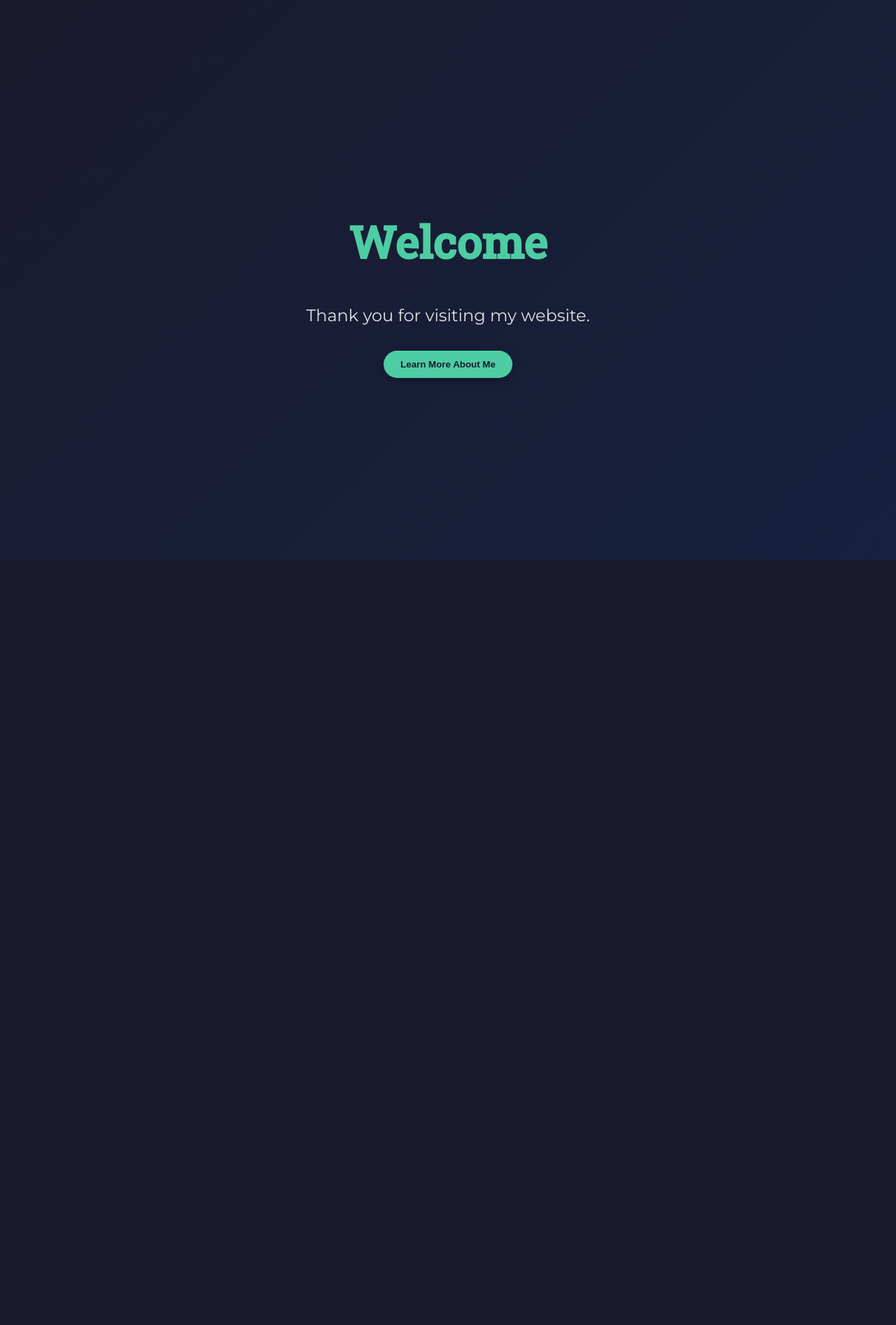
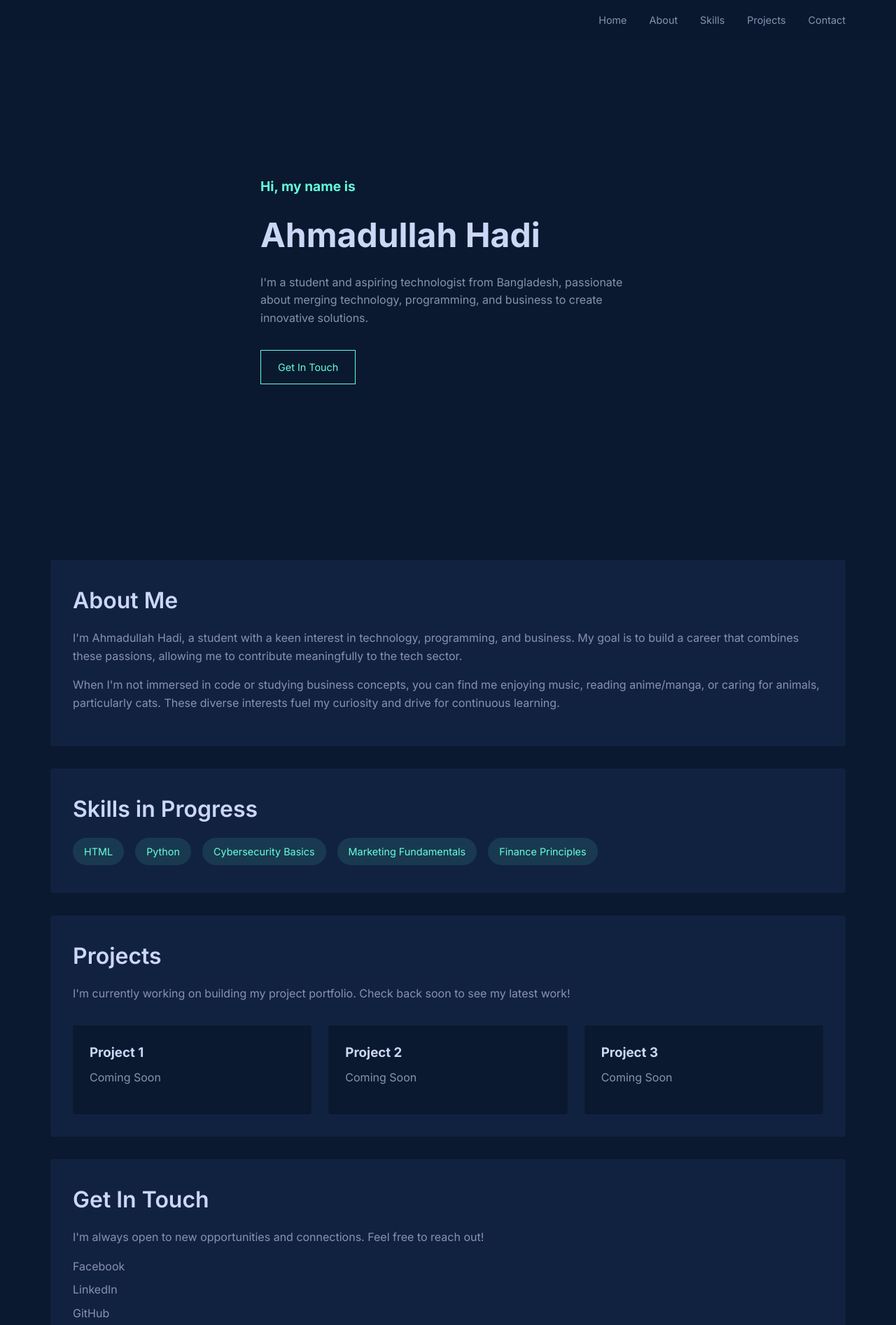
Before and after one commit to ahmadullahhadi/dolphin, a plain HTML site: page index.html in a window 1280 px wide. Shown: the top 1893 px of the page at 70% size. Before the commit the page ends 800 px from the top, so only its background shows below. Drawn offline with Linux system fonts and the light colour scheme.

Commit message:
Update index.html

```diff
--- a/index.html
+++ b/index.html
@@ -4,275 +4,344 @@
 <head>
     <meta charset="UTF-8">
     <meta name="viewport" content="width=device-width, initial-scale=1.0">
-    <title>A. Hadi</title>
-    <!-- Google Fonts for a professional look -->
-    <link href="https://fonts.googleapis.com/css2?family=Montserrat:wght@400;600&family=Roboto+Slab:wght@500&display=swap" rel="stylesheet">
+    <title>Ahmadullah Hadi - Portfolio</title>
+    <meta name="description" content="Ahmadullah Hadi - Student and Aspiring Technologist. Explore my journey, skills, and projects in technology and business.">
+    <link href="https://fonts.googleapis.com/css2?family=Inter:wght@300;400;600;700&display=swap" rel="stylesheet">
     <style>
-        /* General Styles */
-        body {
-            font-family: 'Montserrat', sans-serif;
-            background-color: #1A1A2E; /* Dark blue background */
-            color: #E0E0E0; /* Light gray text */
+        :root {
+            --bg-color: #0a192f;
+            --text-color: #8892b0;
+            --highlight-color: #64ffda;
+            --secondary-color: #112240;
+        }
+
+        * {
+            box-sizing: border-box;
             margin: 0;
             padding: 0;
+        }
+
+        body {
+            font-family: 'Inter', sans-serif;
+            background-color: var(--bg-color);
+            color: var(--text-color);
+            line-height: 1.6;
             overflow-x: hidden;
         }
 
-        h1, h2 {
-            font-family: 'Roboto Slab', serif;
+        .container {
+            max-width: 1200px;
+            margin: 0 auto;
+            padding: 0 2rem;
         }
 
-        a {
+        header {
+            position: fixed;
+            width: 100%;
+            top: 0;
+            left: 0;
+            padding: 1rem 0;
+            background-color: rgba(10, 25, 47, 0.85);
+            backdrop-filter: blur(10px);
+            z-index: 1000;
+            transition: all 0.3s ease;
+        }
+
+        nav ul {
+            display: flex;
+            justify-content: flex-end;
+            list-style: none;
+        }
+
+        nav ul li {
+            margin-left: 2rem;
+        }
+
+        nav ul li a {
+            color: var(--text-color);
             text-decoration: none;
-            color: #E0E0E0;
+            font-size: 0.9rem;
             transition: color 0.3s ease;
         }
 
-        a:hover {
-            color: #4ECCA3; /* Mint green for hover */
+        nav ul li a:hover {
+            color: var(--highlight-color);
         }
 
-        /* Welcome Page Styles */
-        .welcome-container {
-            display: flex;
-            flex-direction: column;
-            justify-content: center;
-            align-items: center;
-            height: 100vh;
-            background: linear-gradient(135deg, #1A1A2E 0%, #16213E 100%); /* Gradient background */
-            text-align: center;
+        section {
+            padding: 100px 0;
+            opacity: 0;
+            transform: translateY(20px);
+            transition: opacity 0.5s ease, transform 0.5s ease;
         }
 
-        .welcome-container h1 {
-            font-size: 4em;
-            font-weight: bold;
-            margin-bottom: 20px;
-            color: #4ECCA3; /* Mint green for main title */
-        }
-
-        .welcome-container p {
-            font-size: 1.5em;
-            margin-bottom: 30px;
-        }
-
-        button {
-            padding: 12px 24px;
-            background-color: #4ECCA3; /* Mint green for buttons */
-            border: none;
-            border-radius: 30px;
-            font-weight: bold;
-            color: #1A1A2E; /* Dark blue text on buttons */
-            cursor: pointer;
-            transition: background-color 0.3s ease, transform 0.3s ease;
-            box-shadow: 0 5px 15px rgba(0, 0, 0, 0.2);
-        }
-
-        button:hover {
-            background-color: #45B08C; /* Darker mint green on hover */
-            transform: translateY(-3px);
-        }
-
-        /* About Me Page Styles */
-        .container {
-            max-width: 1000px;
-            margin: 40px auto;
-            padding: 40px;
-            background-color: #16213E; /* Slightly lighter blue for container */
-            border-radius: 15px;
-            box-shadow: 0 10px 30px rgba(0, 0, 0, 0.3);
-            display: none;
+        section.visible {
+            opacity: 1;
+            transform: translateY(0);
         }
 
         h1, h2 {
-            text-align: center;
-            color: #4ECCA3; /* Mint green for headings */
+            color: #ccd6f6;
+            margin-bottom: 1rem;
+        }
+
+        h1 {
+            font-size: 3rem;
+            font-weight: 700;
+        }
+
+        h2 {
+            font-size: 2rem;
+            font-weight: 600;
         }
 
         p {
-            font-size: 18px;
-            line-height: 1.7;
-            color: #E0E0E0; /* Light gray text */
+            margin-bottom: 1rem;
+            font-size: 1rem;
         }
 
-        .info {
+        .hero {
+            height: 100vh;
             display: flex;
-            justify-content: space-between;
-            background-color: #0F3460; /* Deep blue for info section */
-            padding: 20px;
-            border-radius: 10px;
-            margin-bottom: 30px;
-            color: #4ECCA3; /* Mint green for info text */
-            font-weight: bold;
+            align-items: center;
         }
 
-        .info p {
-            margin: 0;
+        .hero-content {
+            max-width: 600px;
         }
 
-        .about, .learning, .goals, .contact {
-            background-color: #233554; /* Medium blue for content sections */
-            padding: 30px;
-            border-radius: 15px;
-            margin-bottom: 30px;
-            box-shadow: 0 5px 20px rgba(0, 0, 0, 0.2);
+        .hero h1 span {
+            color: var(--highlight-color);
+            display: block;
+            font-size: 1.2rem;
+            margin-bottom: 1rem;
+        }
+
+        .btn {
+            display: inline-block;
+            background-color: transparent;
+            color: var(--highlight-color);
+            border: 1px solid var(--highlight-color);
+            padding: 0.75rem 1.5rem;
+            font-size: 0.9rem;
+            text-decoration: none;
+            transition: all 0.3s ease;
+            margin-top: 1rem;
+        }
+
+        .btn:hover {
+            background-color: rgba(100, 255, 218, 0.1);
+        }
+
+        .about, .skills, .projects, .contact {
+            background-color: var(--secondary-color);
+            border-radius: 4px;
+            padding: 2rem;
+            margin-bottom: 2rem;
+        }
+
+        .skills ul {
+            display: flex;
+            flex-wrap: wrap;
+            list-style: none;
+            margin-top: 1rem;
+        }
+
+        .skills ul li {
+            margin-right: 1rem;
+            margin-bottom: 0.5rem;
+            background-color: rgba(100, 255, 218, 0.1);
+            color: var(--highlight-color);
+            padding: 0.5rem 1rem;
+            border-radius: 20px;
+            font-size: 0.9rem;
+        }
+
+        .projects-grid {
+            display: grid;
+            grid-template-columns: repeat(auto-fit, minmax(250px, 1fr));
+            gap: 1.5rem;
+            margin-top: 2rem;
+        }
+
+        .project-card {
+            background-color: var(--bg-color);
+            border-radius: 4px;
+            padding: 1.5rem;
             transition: transform 0.3s ease;
         }
 
-        .about:hover, .learning:hover, .goals:hover, .contact:hover {
+        .project-card:hover {
             transform: translateY(-5px);
         }
 
-        h2 {
-            font-size: 28px;
-            margin-bottom: 20px;
+        .project-card h3 {
+            color: #ccd6f6;
+            margin-bottom: 0.5rem;
         }
 
-        ul {
-            list-style-type: none;
-            padding: 0;
+        .contact ul {
+            list-style: none;
         }
 
-        ul li {
-            background-color: #2C4875; /* Lighter blue for list items */
-            padding: 15px;
-            border-radius: 8px;
-            margin-bottom: 10px;
-            color: #E0E0E0; /* Light gray text */
-            transition: background-color 0.3s ease;
+        .contact ul li {
+            margin-bottom: 0.5rem;
         }
 
-        ul li:hover {
-            background-color: #385F97; /* Slightly lighter blue on hover */
+        .contact ul li a {
+            color: var(--text-color);
+            text-decoration: none;
+            transition: color 0.3s ease;
         }
 
-        /* Contact Section */
-        .contact ul li a {
-            position: relative;
+        .contact ul li a:hover {
+            color: var(--highlight-color);
         }
 
-        .contact ul li a::after {
-            content: attr(data-hover);
-            position: absolute;
-            left: 0;
-            top: 100%;
-            background-color: #4ECCA3; /* Mint green for hover info */
-            color: #1A1A2E; /* Dark blue text for hover info */
-            padding: 5px;
-            font-size: 14px;
-            border-radius: 4px;
-            white-space: nowrap;
-            display: none;
-        }
-
-        .contact ul li a:hover::after {
-            display: block;
-        }
-
-        /* Floating Back Button */
-        .back-button {
-            position: fixed;
-            bottom: 20px;
-            right: 20px;
-            padding: 10px 15px;
-            background-color: #4ECCA3; /* Mint green for back button */
-            border: none;
-            border-radius: 30px;
-            color: #1A1A2E; /* Dark blue text for back button */
-            font-weight: bold;
-            cursor: pointer;
-            box-shadow: 0 5px 15px rgba(0, 0, 0, 0.2);
-            transition: background-color 0.3s ease;
-            display: none; /* Hide by default */
-        }
-
-        .back-button:hover {
-            background-color: #45B08C; /* Darker mint green on hover */
+        footer {
+            text-align: center;
+            padding: 2rem 0;
+            font-size: 0.9rem;
         }
 
         @media (max-width: 768px) {
-            .info {
-                flex-direction: column;
-                text-align: center;
+            h1 {
+                font-size: 2.5rem;
             }
 
-            .info p {
-                margin-bottom: 15px;
+            h2 {
+                font-size: 1.8rem;
+            }
+
+            .hero {
+                height: auto;
+                padding-top: 150px;
+            }
+
+            nav ul {
+                justify-content: center;
+            }
+
+            nav ul li {
+                margin: 0 1rem;
             }
         }
     </style>
 </head>
 
 <body>
+    <header>
+        <nav class="container">
+            <ul>
+                <li><a href="#home">Home</a></li>
+                <li><a href="#about">About</a></li>
+                <li><a href="#skills">Skills</a></li>
+                <li><a href="#projects">Projects</a></li>
+                <li><a href="#contact">Contact</a></li>
+            </ul>
+        </nav>
+    </header>
 
-    <!-- Welcome Section -->
-    <div class="welcome-container" id="welcome-section">
-        <h1>Welcome</h1>
-        <p>Thank you for visiting my website.</p>
-        <button id="aboutButton">Learn More About Me</button>
-    </div>
+    <main>
+        <section id="home" class="hero">
+            <div class="container hero-content">
+                <h1>
+                    <span>Hi, my name is</span>
+                    Ahmadullah Hadi
+                </h1>
+                <p>I'm a student and aspiring technologist from Bangladesh, passionate about merging technology, programming, and business to create innovative solutions.</p>
+                <a href="#contact" class="btn">Get In Touch</a>
+            </div>
+        </section>
 
-    <!-- About Me Section -->
-    <div class="container" id="about-section">
-        <h1>About Me</h1>
-        <div class="info">
-            <p><strong>Name:</strong> Ahmadullah Hadi</p>
-            <p><strong>Gender:</strong> Male</p>
-            <p><strong>Birthday:</strong> August 2, 2009</p>
-            <p><strong>Nationality:</strong> Bangladeshi</p>
+        <div class="container">
+            <section id="about" class="about">
+                <h2>About Me</h2>
+                <p>I'm Ahmadullah Hadi, a student with a keen interest in technology, programming, and business. My goal is to build a career that combines these passions, allowing me to contribute meaningfully to the tech sector.</p>
+                <p>When I'm not immersed in code or studying business concepts, you can find me enjoying music, reading anime/manga, or caring for animals, particularly cats. These diverse interests fuel my curiosity and drive for continuous learning.</p>
+            </section>
+
+            <section id="skills" class="skills">
+                <h2>Skills in Progress</h2>
+                <ul>
+                    <li>HTML</li>
+                    <li>Python</li>
+                    <li>Cybersecurity Basics</li>
+                    <li>Marketing Fundamentals</li>
+                    <li>Finance Principles</li>
+                </ul>
+            </section>
+
+            <section id="projects" class="projects">
+                <h2>Projects</h2>
+                <p>I'm currently working on building my project portfolio. Check back soon to see my latest work!</p>
+                <div class="projects-grid">
+                    <div class="project-card">
+                        <h3>Project 1</h3>
+                        <p>Coming Soon</p>
+                    </div>
+                    <div class="project-card">
+                        <h3>Project 2</h3>
+                        <p>Coming Soon</p>
+                    </div>
+                    <div class="project-card">
+                        <h3>Project 3</h3>
+                        <p>Coming Soon</p>
+                    </div>
+                </div>
+            </section>
+
+            <section id="contact" class="contact">
+                <h2>Get In Touch</h2>
+                <p>I'm always open to new opportunities and connections. Feel free to reach out!</p>
+                <ul>
+                    <li><a href="https://web.facebook.com/ahmadullahhadi" target="_blank">Facebook</a></li>
+                    <li><a href="https://www.linkedin.com/in/ahmadullah-hadi-b61936265" target="_blank">LinkedIn</a></li>
+                    <li><a href="https://github.com/ahmadullahhadi" target="_blank">GitHub</a></li>
+                    <li><a href="mailto:ahmadullahhadi85@gmail.com">Email</a></li>
+                </ul>
+            </section>
         </div>
+    </main>
 
-        <div class="about">
-            <h2>Personal Background</h2>
-            <p>My name is Ahmadullah Hadi, and I am currently a student from Bangladesh. I have a keen interest in technology, programming, and business, and I am always eager to expand my knowledge in these fields.</p>
-            <p>In addition to my technical pursuits, I also enjoy music, reading manga, and caring for animals, particularly cats. These hobbies reflect my varied interests and curiosity about the world around me.</p>
-        </div>
-
-        <div class="learning">
-            <h2>Areas of Focus</h2>
-            <ul>
-                <li>Programming (HTML, Python etc.)</li>
-                <li>Cybersecurity and Ethical Hacking</li>
-                <li>Marketing and Finance</li>
-            </ul>
-        </div>
-
-        <div class="goals">
-            <h2>Future Aspirations</h2>
-            <p>My goal is to build a career that merges my passion for technology with my interest in business. I am dedicated to developing my skills in programming, cybersecurity, and finance, with the hope of contributing meaningfully to the technology sector in the future.</p>
-        </div>
-
-        <div class="contact">
-            <h2>Contact Information</h2>
-            <ul>
-                <li><a href="https://web.facebook.com/ahmadullahhadi" target="_blank" data-hover="Facebook: A. Hadi">Facebook</a></li>
-                <li><a href="www.linkedin.com/in/ahmadullah-hadi-b61936265" target="_blank" data-hover="LinkedIn: Ahmadullah Hadi">LinkedIn</a></li>
-                <li><a href="https://x.com/ahmadullahhadi" target="_blank" data-hover="X: A. Hadi">X</a></li>
-                <li><a href="https://github.com/ahmadullahhadi" target="_blank" data-hover="GitHub: ahmadullahhadi">GitHub</a></li>
-                <li><a href="https://www.instagram.com/oddman854" target="_blank" data-hover="Instagram: oddman854">Instagram</a></li>
-                <li><a href="mailto:ahmadullahhadi85@gmail.com" data-hover="Email: ahmadullahhadi85@gmail.com">Email</a></li>
-                <li><a href="tel:+8801611469710" data-hover="Phone: +880 1611-469710">Phone</a></li>
-            </ul>
-        </div>
-    </div>
-
-    <button class="back-button" id="backButton">Back to Home</button>
+    <footer>
+        <p>&copy; 2024 Ahmadullah Hadi. All rights reserved.</p>
+    </footer>
 
     <script>
-        // Toggle between Welcome and About Me sections
-        document.getElementById('aboutButton').addEventListener('click', function() {
-            document.getElementById('welcome-section').style.display = 'none';
-            document.getElementById('about-section').style.display = 'block';
-            document.getElementById('backButton').style.display = 'block'; // Show back button
+        // Smooth scrolling
+        document.querySelectorAll('a[href^="#"]').forEach(anchor => {
+            anchor.addEventListener('click', function (e) {
+                e.preventDefault();
+                document.querySelector(this.getAttribute('href')).scrollIntoView({
+                    behavior: 'smooth'
+                });
+            });
         });
 
-        // Back button functionality
-        document.getElementById('backButton').addEventListener('click', function() {
-            document.getElementById('welcome-section').style.display = 'flex';
-            document.getElementById('about-section').style.display = 'none';
-            document.getElementById('backButton').style.display = 'none'; // Hide back button
+        // Intersection Observer for fade-in effect
+        const observer = new IntersectionObserver((entries) => {
+            entries.forEach(entry => {
+                if (entry.isIntersecting) {
+                    entry.target.classList.add('visible');
+                }
+            });
+        }, { threshold: 0.1 });
+
+        document.querySelectorAll('section').forEach(section => {
+            observer.observe(section);
+        });
+
+        // Shrink header on scroll
+        window.addEventListener('scroll', () => {
+            const header = document.querySelector('header');
+            if (window.scrollY > 100) {
+                header.style.padding = '0.5rem 0';
+            } else {
+                header.style.padding = '1rem 0';
+            }
         });
     </script>
-
 </body>
 
 </html>
```
